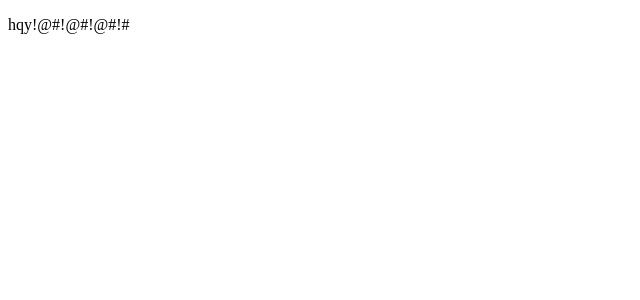
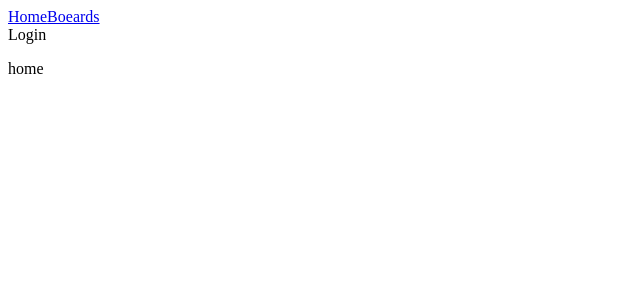
Before and after one commit to arikeinav/Taskit, a React (Create React App) app: page / in a window 1280 px wide. Shown: the top 300 px of the page, without its empty margins (0-640 px from the left). Built offline with nearby package versions, Linux system fonts and the light colour scheme.

Commit message:
final master

```diff
--- a/src/App.jsx
+++ b/src/App.jsx
@@ -1,19 +1,17 @@
 import React from 'react';
-import { Switch, Route } from 'react-router-dom';
-// import routes from './routes.js'
-import { HashRouter as Router } from 'react-router-dom';
+import routes from './routes.js'
+import { HashRouter as Router, Switch, Route } from 'react-router-dom';
 
-// import { NavBar } from './cmps/NavBar'
+import { NavBar } from './cmps/NavBar'
 
 
 function App() {
   return (
     <div className="App">
       <Router>
-        {/* <NavBar /> */}
+        <NavBar />
         <Switch>
-        <p>hqy!@#!@#!@#!#</p>
-          {/* {routes.map(route => <Route key={route.path} exact component={route.component} path={route.path} />)} */}
+            {routes.map(route => <Route key={route.path} exact component={route.component} path={route.path} />)}
         </Switch>
       </Router>
     </div>
--- a/src/cmps/NavBar.jsx
+++ b/src/cmps/NavBar.jsx
@@ -1,9 +1,15 @@
 import React from 'react'
+import { NavLink, withRouter } from 'react-router-dom';
 
-export default function NavBar() {
+function _NavBar() {
     return (
-        <div>
-            <p>nav</p>
-        </div>
+        <nav className="nav-bar flex">
+            <NavLink className="nav-item" to="/">Home</NavLink>
+            <NavLink className="nav-item" to="/board">Boeards</NavLink>
+            {/* <NavLink className="nav-item" to="/board/bexample">Public Board</NavLink> */}
+            <div className="nav-item">Login</div>
+        </nav>
     )
 }
+
+export const NavBar = withRouter(_NavBar)
--- /dev/null
+++ b/src/pages/BoardApp.jsx
@@ -0,0 +1,9 @@
+import React from 'react'
+
+export function BoardApp() {
+    return (
+        <div>
+            <p>BoardApp</p>
+        </div>
+    )
+}
--- a/src/papes/Home.jsx
+++ b/src/pages/BoardDetails.jsx
@@ -1,9 +1,9 @@
 import React from 'react'
 
-export default function Home() {
+export function BoardDetails() {
     return (
         <div>
-            <h1>shaharr!!!!!</h1>
+            <p>BoardDetails</p>
         </div>
     )
 }
--- /dev/null
+++ b/src/pages/Home.jsx
@@ -0,0 +1,11 @@
+import React, { Component } from 'react'
+
+export class Home extends Component {
+    render() {
+        return (
+            <div>
+                <p>home</p>
+            </div>
+        )
+    }
+}
--- /dev/null
+++ b/src/routes.js
@@ -0,0 +1,18 @@
+import { Home } from './pages/Home.jsx'
+import { BoardApp } from './pages/BoardApp.jsx'
+import { BoardDetails } from './pages/BoardDetails.jsx'
+
+export default [
+    {
+        path: '/board/:id',
+        component: BoardDetails
+    },
+    {
+        path: '/board',
+        component: BoardApp
+    },
+    {
+        path: '/',
+        component: Home
+    }
+]
```
Also changed, not shown: src/papes/BoardApp.jsx (deleted), src/papes/BoardDetails.jsx (deleted).
